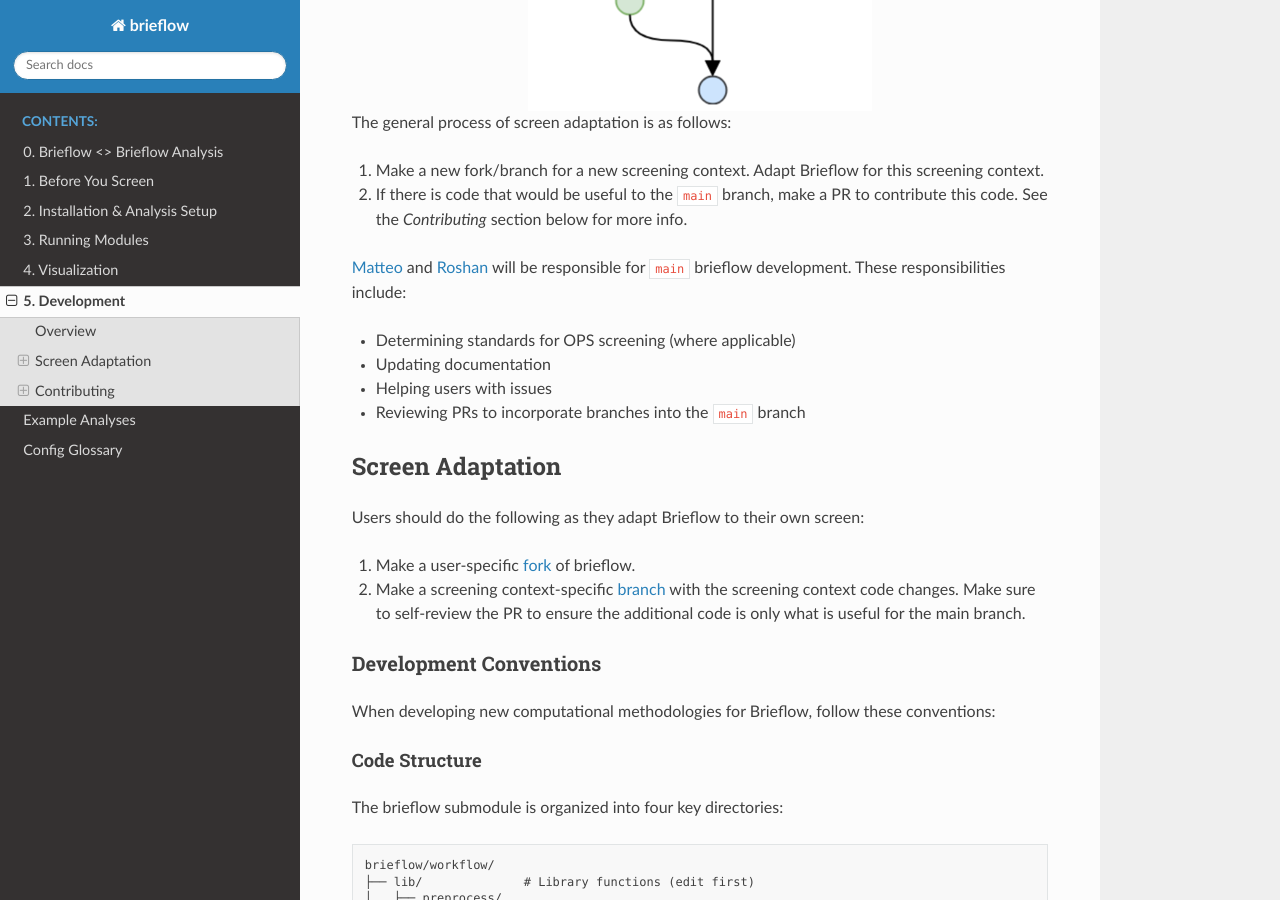
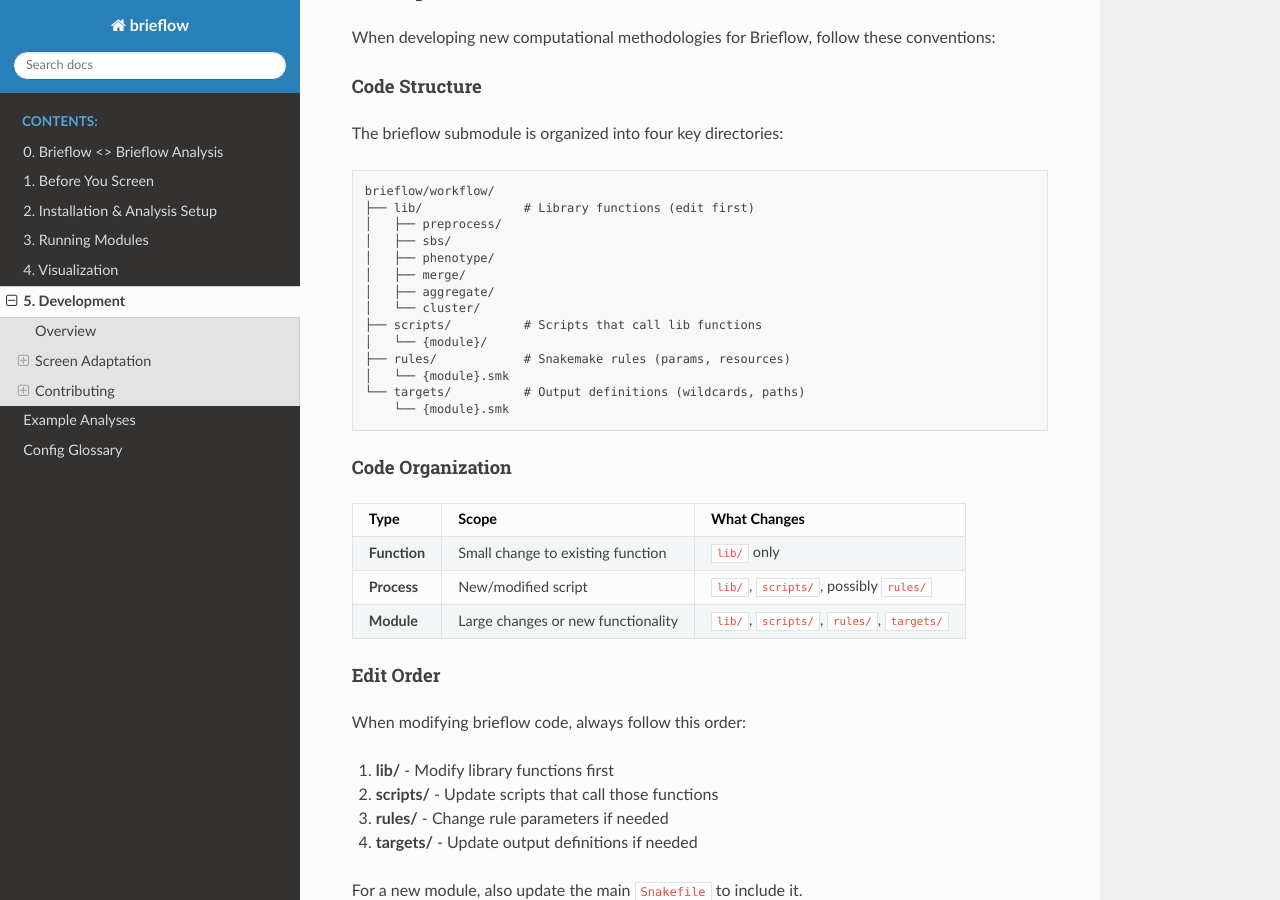
Before and after one commit to cheeseman-lab/brieflow, a Sphinx documentation site: the page built from docs/source/5.development.md, in a window 1280 px wide and 900 px high, scrolled down 682 px. Built offline with Sphinx 7.4.7 and the Read the Docs theme 3.1.0, drawn with Linux system fonts in a browser that asks for light colours; some of the changed text lies outside the part shown.

Commit message:
clean up development

````diff
--- a/docs/source/5.development.md
+++ b/docs/source/5.development.md
@@ -6,25 +6,12 @@
 As OPS develops, we expect users to make changes for their specific context.
 Pieces of these changes that are useful for the broad OPS community may be included in the `main` branch of brieflow.
 
-```{image} media/development.png
-:align: center
-:alt: Development
-```
-
 The general process of screen adaptation is as follows:
 
 1) Make a new fork/branch for a new screening context.
 Adapt Brieflow for this screening context.
 2) If there is code that would be useful to the `main` branch, make a PR to contribute this code.
 See the *Contributing* section below for more info.
-
-[Matteo](https://github.com/mat10d) and [Roshan](https://github.com/roshankern) will be responsible for `main` brieflow development.
-These responsibilities include:
-
-- Determining standards for OPS screening (where applicable)
-- Updating documentation
-- Helping users with issues
-- Reviewing PRs to incorporate branches into the `main` branch
 
 ## Screen Adaptation
 
@@ -138,10 +125,7 @@
 
 ```bash
 cd brieflow/tests/small_test_analysis/analysis/
-# Run specific module (with -n for dry run first)
-sh 1.run_preprocessing.sh
-sh 4.run_sbs_phenotype.sh
-# etc.
+sh run_brieflow.sh
 ```
 
 Depending on the contribution, it may be necessary to update the test analysis config files at `brieflow/tests/small_test_analysis/config`.
````
Also changed, not shown: docs/source/media/development.png (deleted).
